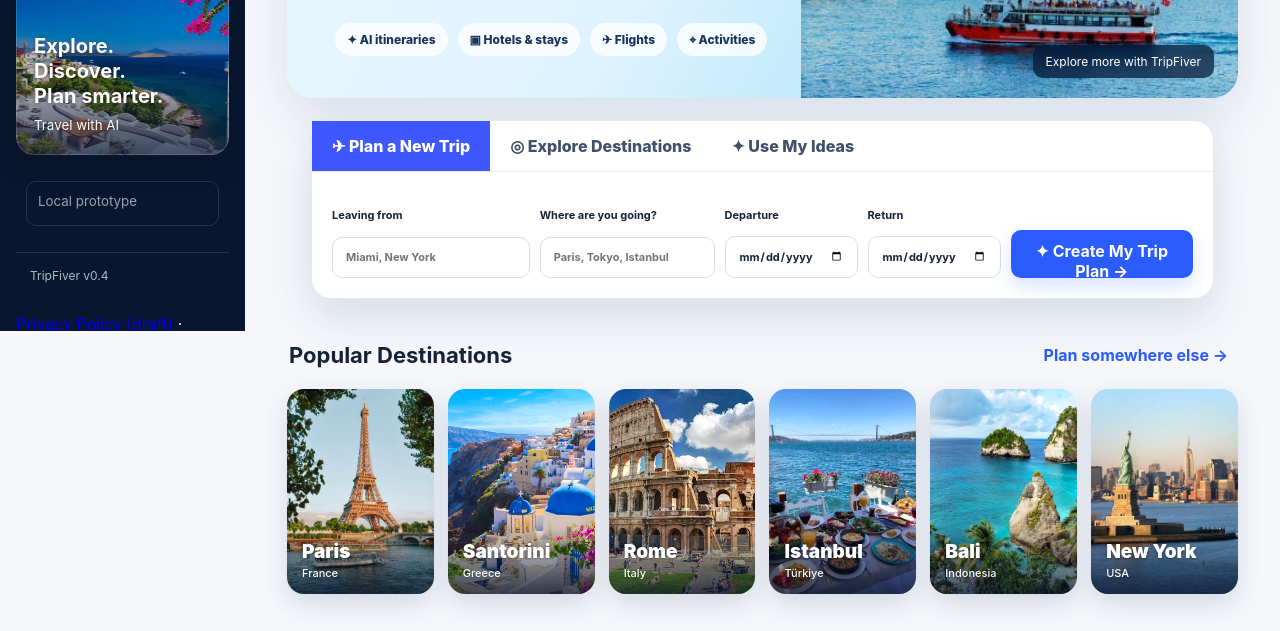
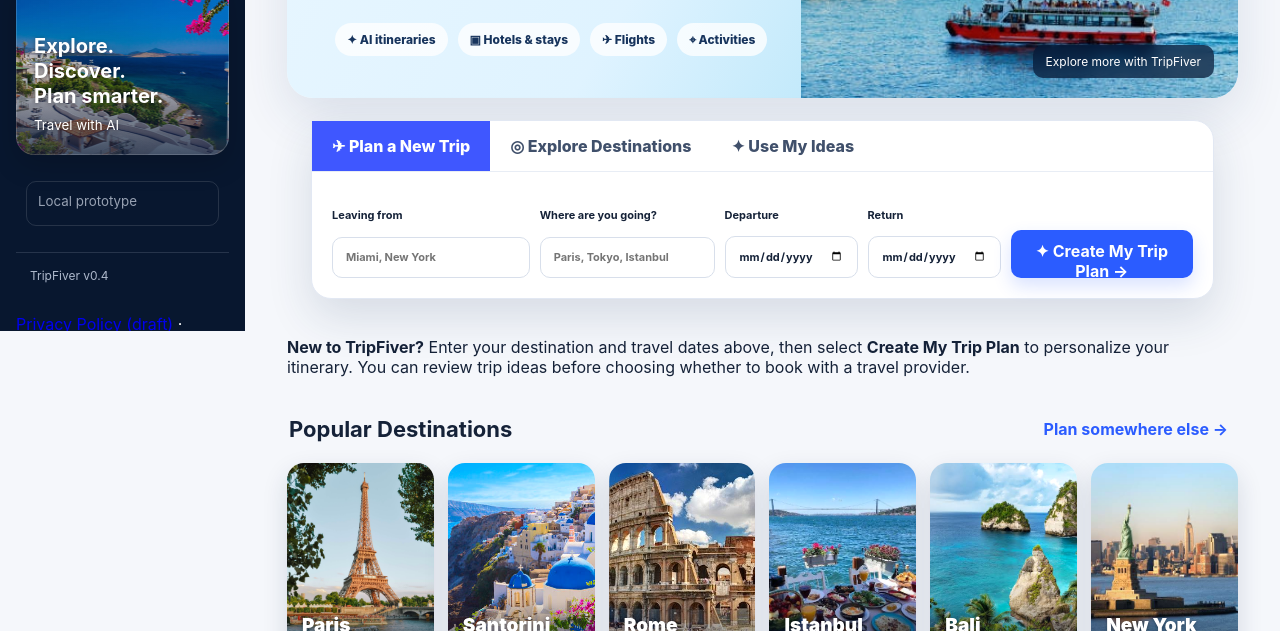
Before and after one commit to IsakSefada/voyagedesk-ai, a website: page public/index.html in a window 1280 px wide. Shown: the part 469-1100 px from the top of the page. Drawn offline with Linux system fonts and the light colour scheme; no server answers; a script that the page names is missing.

Commit message:
Clarify first-time visitor trip planning flow

```diff
--- a/public/index.html
+++ b/public/index.html
@@ -60,6 +60,7 @@
     <div class="quick-tabs"><button type="button" class="active" data-view="new">✈ Plan a New Trip</button><span>◎ Explore Destinations</span><span>✦ Use My Ideas</span></div>
     <div class="quick-grid"><label class="quick-location-field">Leaving from<input id="quickOrigin" autocomplete="off" placeholder="Miami, New York"><div class="suggestions quick-suggestions" data-quick-for="quickOrigin"></div></label><label class="quick-location-field">Where are you going?<input id="quickDestination" autocomplete="off" placeholder="Paris, Tokyo, Istanbul"><div class="suggestions quick-suggestions" data-quick-for="quickDestination"></div></label><label class="quick-date-label">Departure<input id="quickDepart" type="date"></label><label class="quick-date-label">Return<input id="quickReturn" type="date"></label><button type="button" class="primary quick-cta" id="quickCreate">✦ Create My Trip Plan →</button></div>
   </form>
+  <p class="first-visit-guide" role="note"><strong>New to TripFiver?</strong> Enter your destination and travel dates above, then select <strong>Create My Trip Plan</strong> to personalize your itinerary. You can review trip ideas before choosing whether to book with a travel provider.</p>
   <div class="home-section-head"><h3>Popular Destinations</h3><button class="text-btn" data-view="new">Plan somewhere else →</button></div>
   <div class="destination-grid"><button class="destination-card paris" data-destination="Paris"><span>Paris<small>France</small></span></button><button class="destination-card santorini" data-destination="Santorini"><span>Santorini<small>Greece</small></span></button><button class="destination-card rome" data-destination="Rome"><span>Rome<small>Italy</small></span></button><button class="destination-card istanbul" data-destination="Istanbul"><span>Istanbul<small>Türkiye</small></span></button><button class="destination-card bali" data-destination="Bali"><span>Bali<small>Indonesia</small></span></button><button class="destination-card newyork" data-destination="New York"><span>New York<small>USA</small></span></button></div>
   <div class="home-section-head"><h3>How TripFiver Works</h3></div><div class="how-grid"><div><b>1</b><strong>Tell Us Your Plans</strong><small>Share your destination, dates, budget, and preferences.</small></div><div><b>2</b><strong>AI Creates Your Trip</strong><small>Get a personalized day-by-day itinerary.</small></div><div><b>3</b><strong>Explore & Book</strong><small>Compare flights, hotels, activities, and more.</small></div><div><b>4</b><strong>Save & Enjoy</strong><small>Keep your trip, refine it, and make it real.</small></div></div>
```
